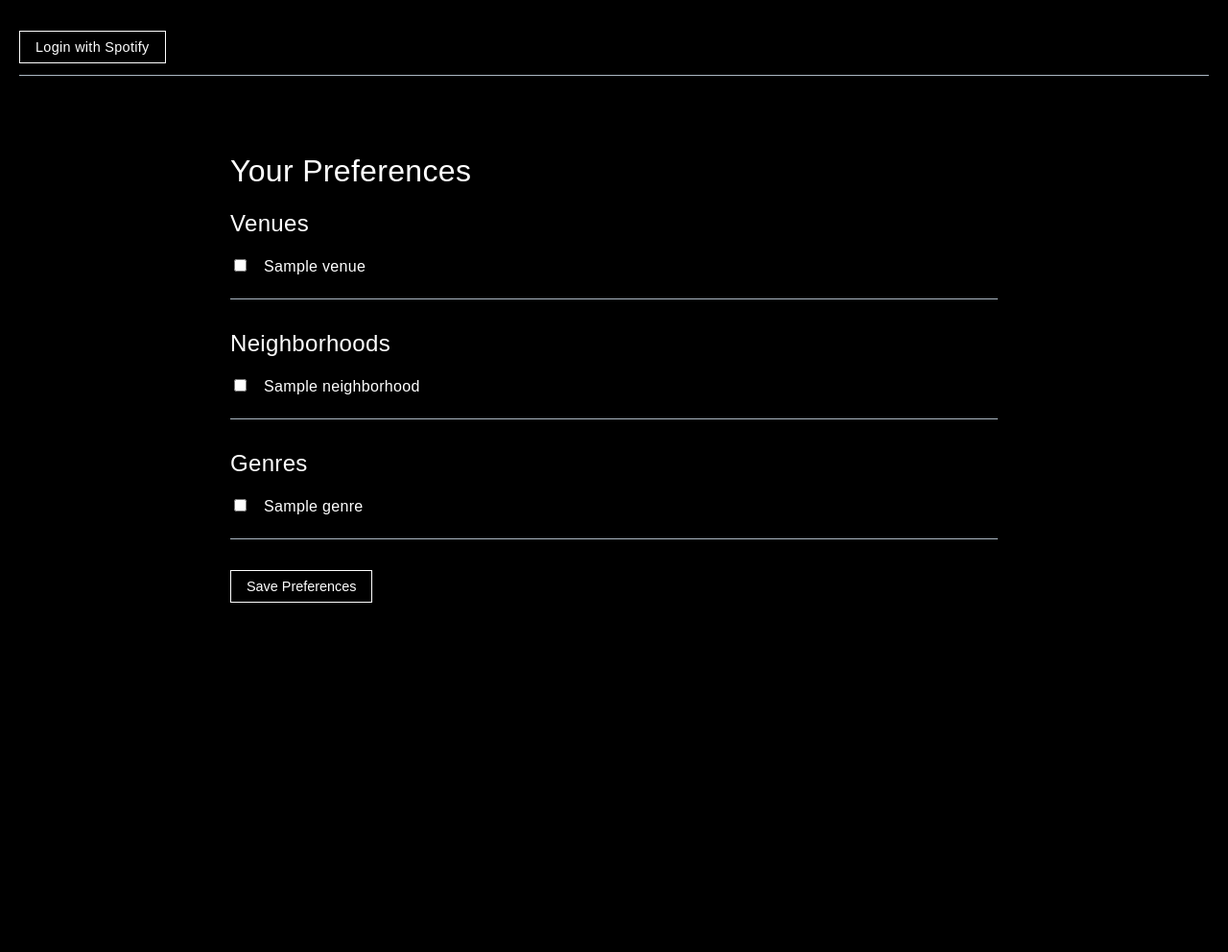
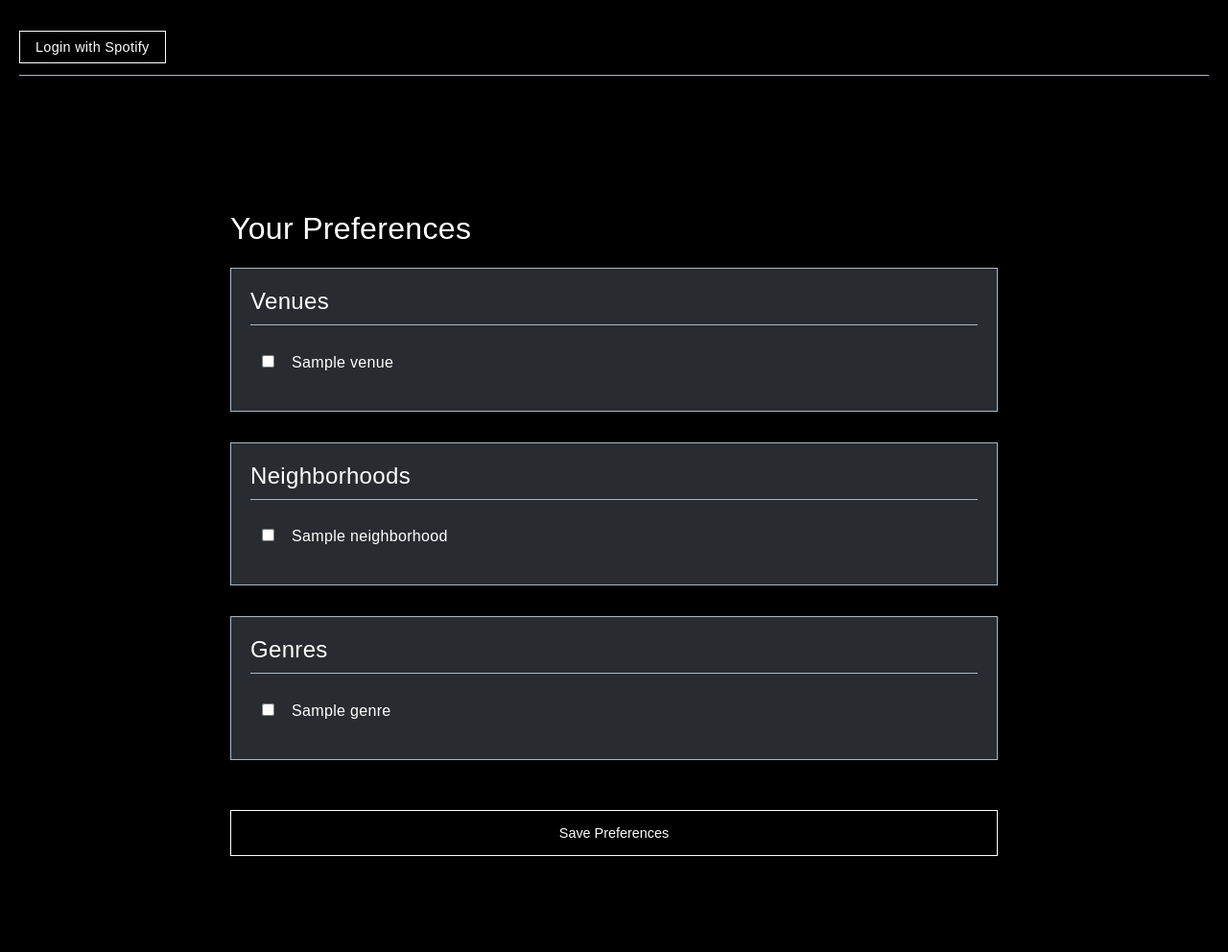
Before and after one commit to hack-c/jazzlistings, a Python web app: template templates/preferences.html in a window 1280 px wide. Shown: the whole page at 96% size. Before the commit the page ends 628 px from the top, so only its background shows below. Run offline with Jinja, Linux system fonts and the light colour scheme; the template is opened without the code that fills it: most values are stand-ins (such as "Sample title", 1, 10 or a date in 2020); some web fonts are replaced.

Commit message:
add prefs page

```diff
--- a/templates/base.html
+++ b/templates/base.html
@@ -167,28 +167,45 @@
         /* Add to existing styles */
         .preferences-form {
             max-width: 800px;
-            margin: 0 auto;
+            margin: 40px auto;
+            padding: 20px;
         }
 
         .preference-section {
             margin-bottom: 2em;
+            border: 1px solid var(--wp--preset--color--cyan-bluish-gray);
+            padding: 20px;
+            background-color: rgba(50, 55, 60, 0.8);
+        }
+
+        .preference-section h2 {
+            margin-top: 0;
+            padding-bottom: 10px;
             border-bottom: 1px solid var(--wp--preset--color--cyan-bluish-gray);
-            padding-bottom: 1em;
         }
 
         .checkbox-container {
             display: block;
-            margin: 0.5em 0;
+            margin: 0.8em 0;
+            padding: 8px;
             cursor: pointer;
+            transition: all 0.3s ease;
+        }
+
+        .checkbox-container:hover {
+            background-color: rgba(255, 255, 255, 0.1);
         }
 
         .checkbox-container input[type="checkbox"] {
             margin-right: 1em;
+            accent-color: var(--wp--preset--color--vivid-cyan-blue);
         }
 
-        /* Style the checkboxes */
-        input[type="checkbox"] {
-            accent-color: var(--wp--preset--color--vivid-cyan-blue);
+        /* Style the submit button to match other buttons */
+        .preferences-form button[type="submit"] {
+            margin-top: 20px;
+            width: 100%;
+            padding: 15px;
         }
     </style>
     <link rel="stylesheet" href="https://cdnjs.cloudflare.com/ajax/libs/font-awesome/5.15.4/css/all.min.css">
@@ -197,6 +214,7 @@
     <nav>
         {% if user %}
             <span>Welcome, {{ user.email }}!</span>
+            <a href="{{ url_for('preferences') }}" class="wp-block-button__link">Preferences</a>
             <a href="{{ url_for('auth.logout') }}" class="wp-block-button__link">Logout</a>
         {% else %}
             <a href="{{ url_for('auth.login') }}" class="wp-block-button__link">Login with Spotify</a>
```
